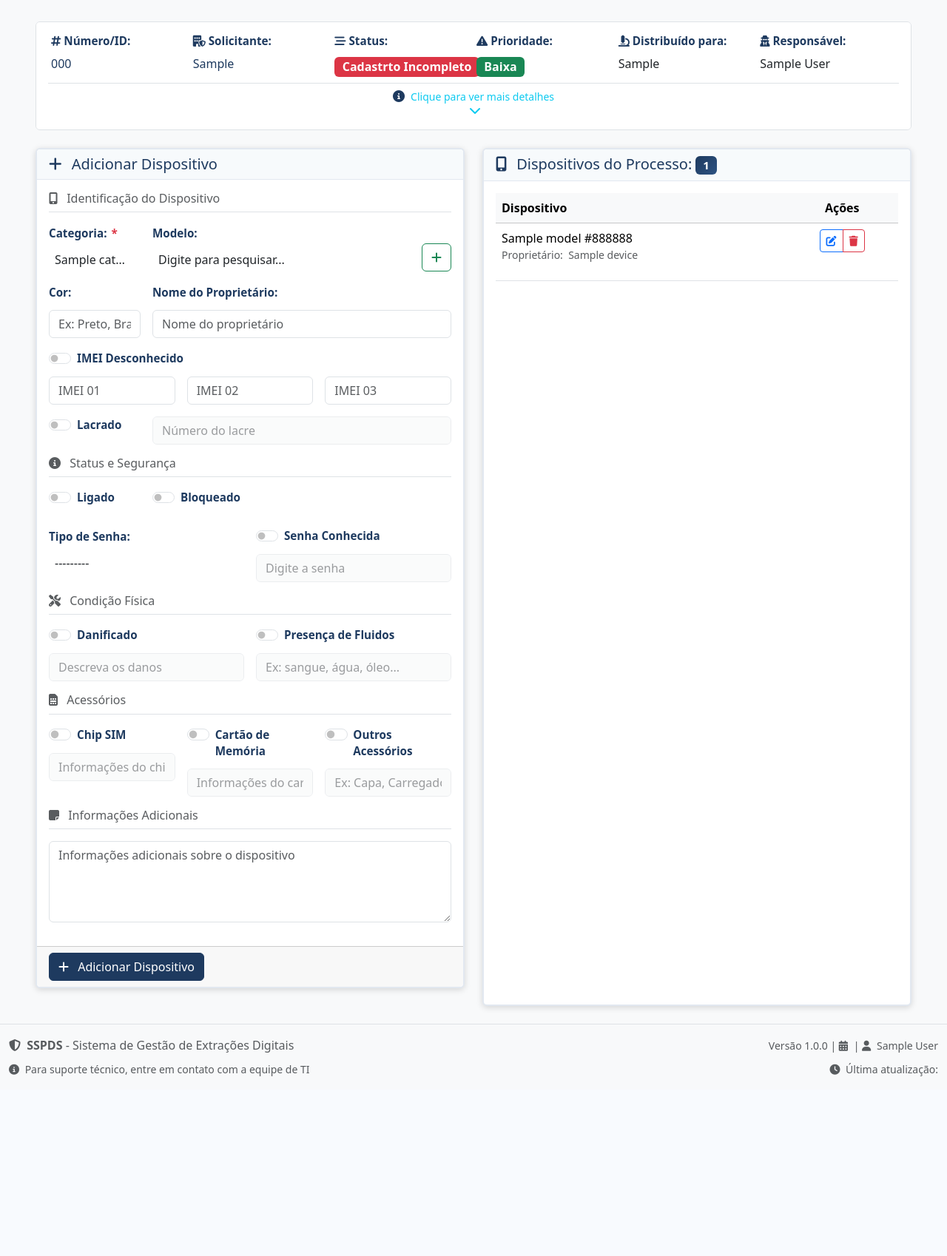
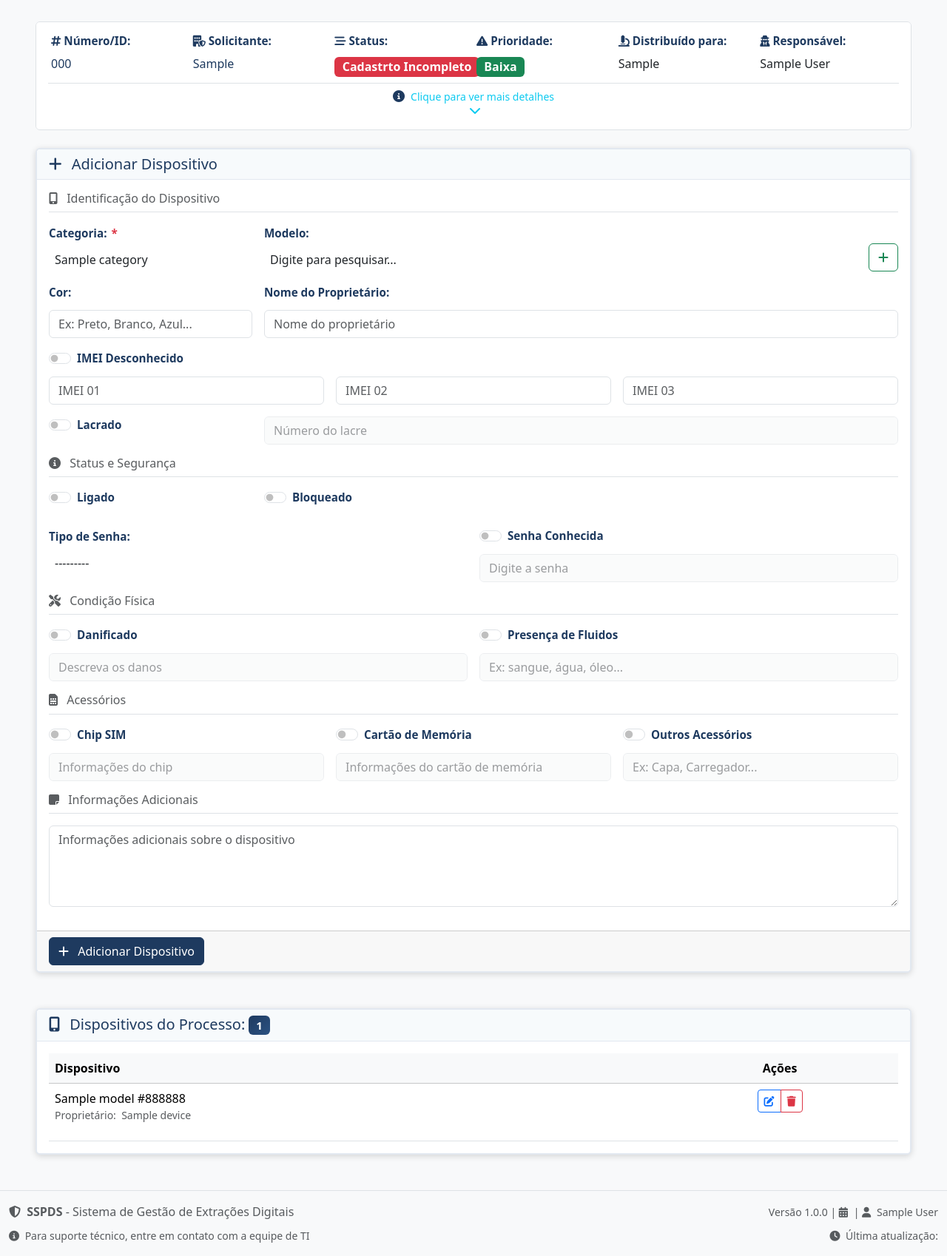
Before and after one commit to leonardofandrade/next, a Django app: page /next/cases/1/devices/ in a window 1280 px wide. Shown: the part 169-1867 px from the top of the page at 74% size. Before the commit the page ends 1624 px from the top, so only its background shows below. Run offline with Django 5.2, Linux system fonts and the light colour scheme; a user stored in the database is signed in; tables that the repository leaves empty hold one stand-in row (values such as "Sample post"); some libraries are stand-ins or nearby versions.

Commit message:
refactor(cases, templates): update device management layout for improved usability
- Expanded the device management section to utilize full-width columns, enhancing the layout and user experience.
- Introduced a new row for displaying the list of devices, improving organization and visibility of device information.
- Adjusted card structures for better alignment and consistency within the device management interface.

```diff
--- a/templates/cases/case_devices.html
+++ b/templates/cases/case_devices.html
@@ -33,7 +33,7 @@ Gerenciar os dispositivos do processo
 
     <!-- Formulário de Dispositivo -->
     <div class="row mt-4">
-        <div class="col-6">
+        <div class="col-12">
             <div class="card">
                 <div class="card-header">
                     <h5 class="card-title mb-0">
@@ -308,8 +308,12 @@ Gerenciar os dispositivos do processo
                 </form>
             </div>
         </div>
-        <div class="col-6">
-            <div class="card h-100">
+    </div>
+
+    <!-- Lista de Dispositivos -->
+    <div class="row mt-4">
+        <div class="col-12">
+            <div class="card">
                 <div class="card-header d-flex justify-content-between align-items-center">
                     <h5 class="card-title mb-0">
                         <i class="fas fa-mobile-alt me-2"></i>
```
